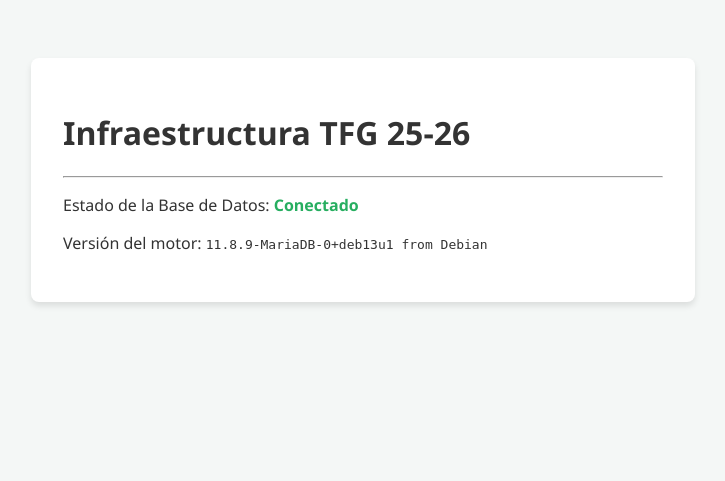
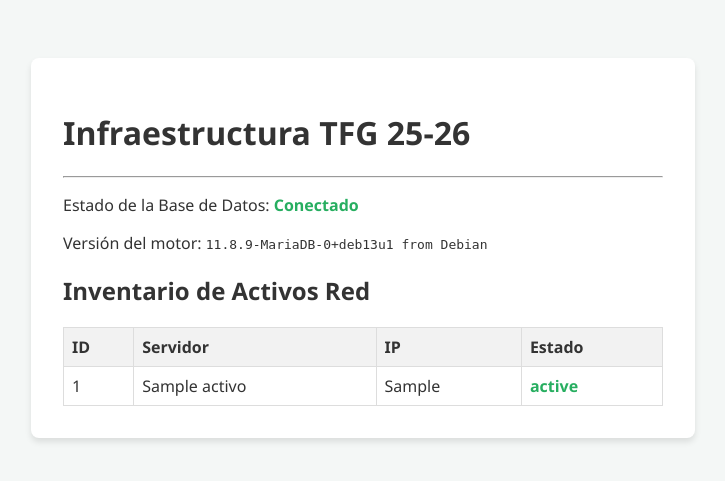
Before and after one commit to javier-guardiola/TFG_25-26, a Flask app: page / in a window 1280 px wide. Shown: the top 481 px of the page, without its empty margins (277-1002 px from the left). Run offline with Flask 3, Linux system fonts and the light colour scheme; tables that the repository leaves empty or names only in its code hold one stand-in row (values such as "Sample post").

Commit message:
feat(inventory): add assets table to mariadb and update flask frontend

```diff
--- a/flask_app/app.py
+++ b/flask_app/app.py
@@ -13,13 +13,15 @@ db_config = {
 
 @app.route('/')
 def index():
-    context = {"db_status": "Desconectado", "db_data": []}
+    context = {"db_status": "Desconectado", "db_data": [], "activos": []}
     try:
         connection = pymysql.connect(**db_config)
         context["db_status"] = "Conectado"
         with connection.cursor() as cursor:
             cursor.execute("SELECT VERSION() as version")
             context["db_data"] = cursor.fetchone()
+            cursor.execute("SELECT * FROM activos")
+            context["activos"] = cursor.fetchall()
         connection.close()
     except Exception as e:
         context["db_status"] = f"Error: {e}"
--- a/flask_app/templates/index.html
+++ b/flask_app/templates/index.html
@@ -8,6 +8,9 @@
         .card { background: white; padding: 2rem; border-radius: 8px; box-shadow: 0 4px 6px rgba(0,0,0,0.1); width: 80%; max-width: 600px; }
         .status-on { color: #27ae60; font-weight: bold; }
         .status-off { color: #e74c3c; font-weight: bold; }
+        table { width: 100%; border-collapse: collapse; margin-top: 20px; }
+        th, td { border: 1px solid #ddd; padding: 8px; text-align: left; }
+        th { background-color: #f2f2f2; }
     </style>
 </head>
 <body>
@@ -22,6 +25,26 @@
         {% if db_data %}
         <p>Versión del motor: <code>{{ db_data.version }}</code></p>
         {% endif %}
+
+        {% if activos %}
+        <h2>Inventario de Activos Red</h2>
+        <table>
+            <tr>
+                <th>ID</th>
+                <th>Servidor</th>
+                <th>IP</th>
+                <th>Estado</th>
+            </tr>
+            {% for activo in activos %}
+            <tr>
+                <td>{{ activo.id }}</td>
+                <td>{{ activo.nombre_servidor }}</td>
+                <td>{{ activo.direccion_ip }}</td>
+                <td class="status-on">{{ activo.estado }}</td>
+            </tr>
+            {% endfor %}
+        </table>
+        {% endif %}
     </div>
 </body>
 </html>
```
